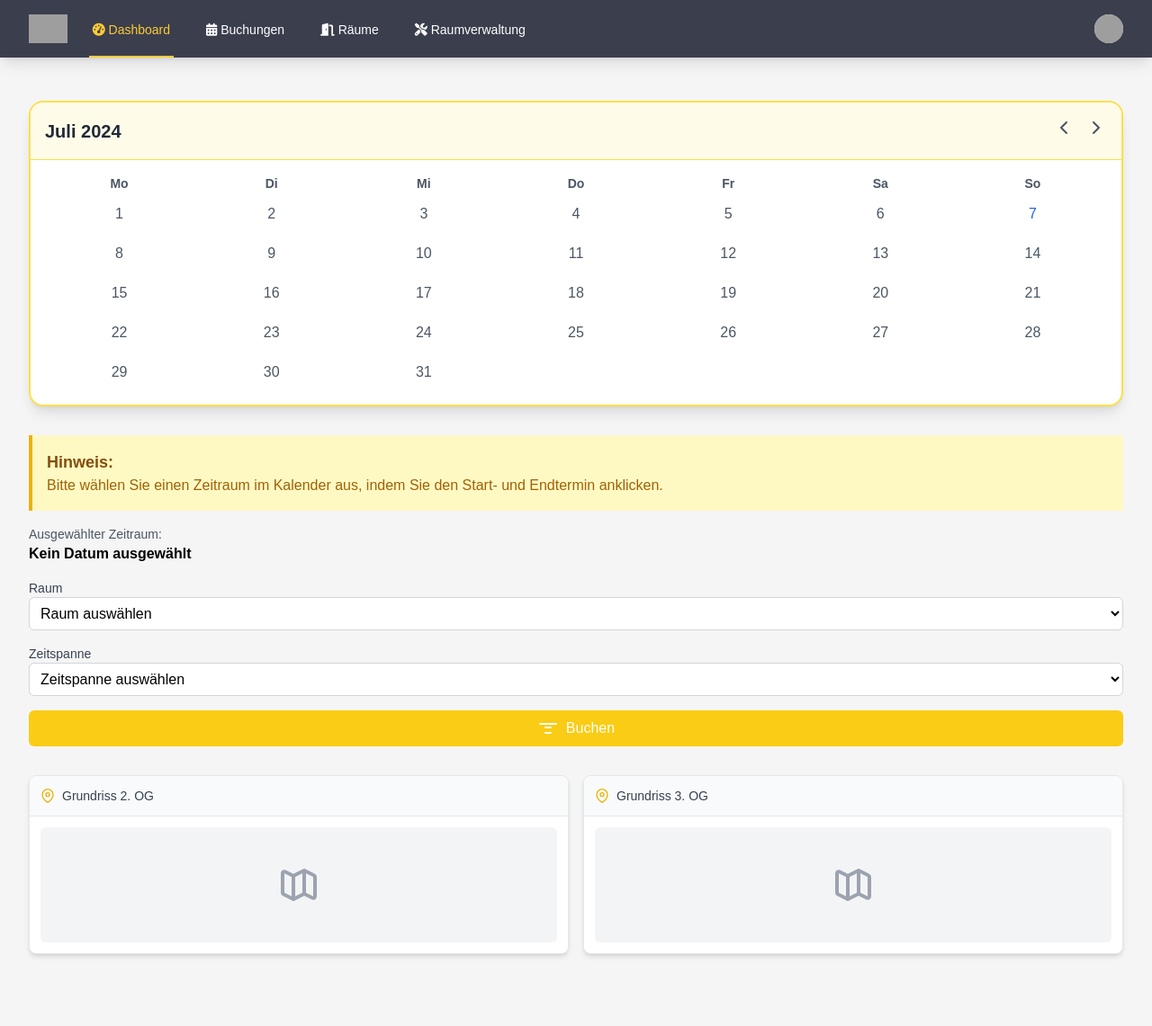
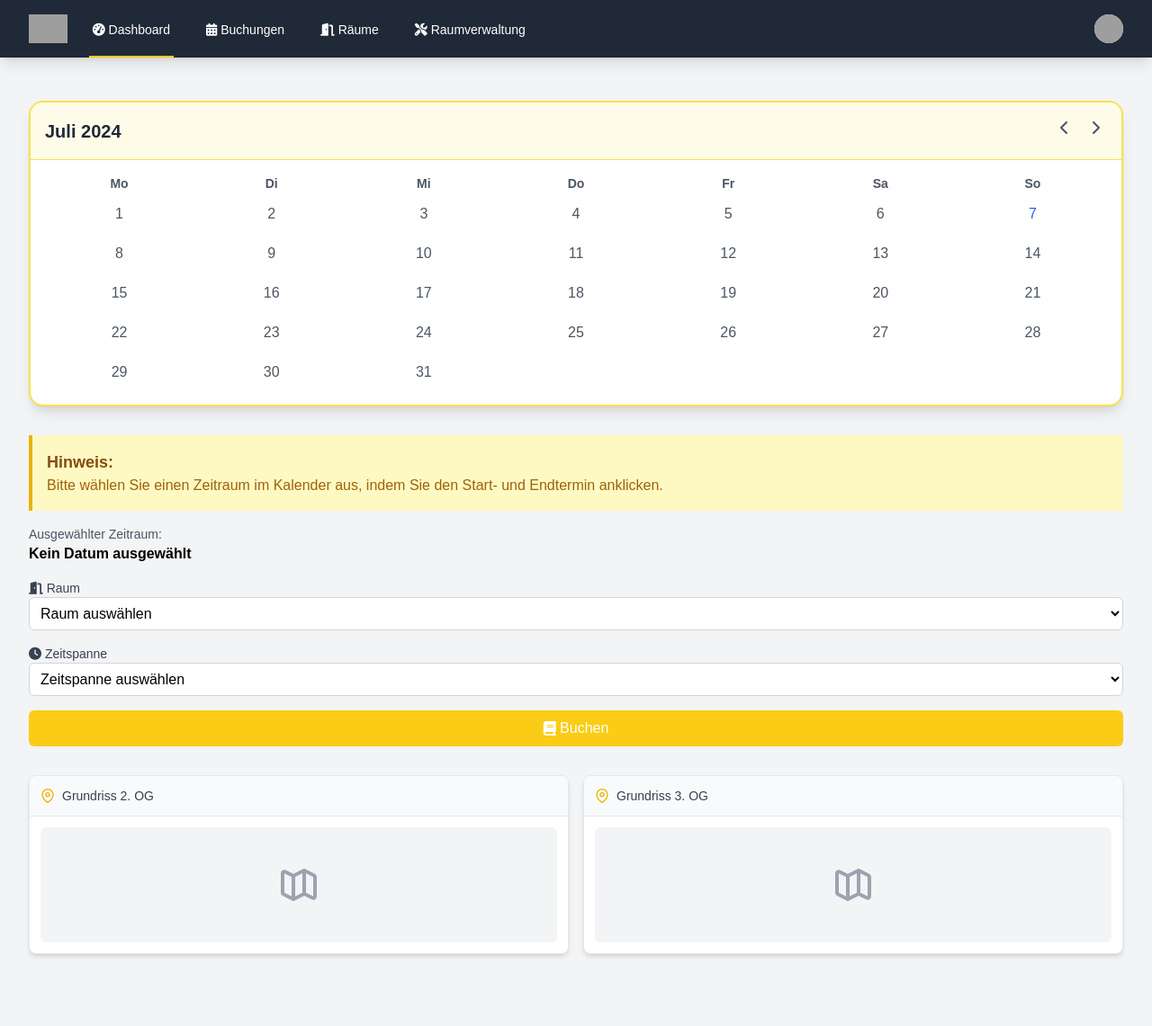
Before and after one commit to storminator89/roomie, a PHP site: page / in a window 1280 px wide. Shown: the whole page at 90% size. Run offline with PHP 8.4, Linux system fonts and the light colour scheme; the visitor is signed in with stand-in values (Sample User, id 1); data comes from the database, SQL or seed files in the repository; both versions use the stored data as it was after the commit; style sheets or scripts are compiled from the project's sources; some libraries are stand-ins or nearby versions; grey boxes are pictures that could not be loaded.

Commit message:
optimize rooms etc

```diff
--- a/index.php
+++ b/index.php
@@ -51,8 +51,8 @@ function getMonthlyBookings($db, $year, $month, $roomId)
     <link rel="stylesheet" href="styles.css">
 </head>
 
-<body class="bg-custom-background" x-data="roomieApp()">
-<nav class="bg-custom-nav shadow-lg" x-data="{ open: false }">
+<body class="bg-gray-100" x-data="roomieApp()">
+    <nav class="bg-gray-800 shadow-lg" x-data="{ open: false }">
         <div class="max-w-7xl mx-auto px-4 sm:px-6 lg:px-8">
             <div class="flex justify-between h-16">
                 <div class="flex">
@@ -62,17 +62,17 @@ function getMonthlyBookings($db, $year, $month, $roomId)
                         </a>
                     </div>
                     <div class="hidden sm:ml-6 sm:flex sm:space-x-8">
-                        <a href="index.php" class="inline-flex items-center px-1 pt-1 border-b-2 text-sm font-medium <?php echo $current_page == 'index.php' ? 'active' : 'inactive'; ?>">
+                        <a href="index.php" class="inline-flex items-center px-1 pt-1 border-b-2 text-sm font-medium text-white <?php echo $current_page == 'index.php' ? 'border-yellow-400' : 'border-transparent'; ?>">
                             <i class="fas fa-tachometer-alt"></i>&nbsp;Dashboard
                         </a>
-                        <a href="bookings.php" class="inline-flex items-center px-1 pt-1 border-b-2 text-sm font-medium <?php echo $current_page == 'bookings.php' ? 'active' : 'inactive'; ?>">
+                        <a href="bookings.php" class="inline-flex items-center px-1 pt-1 border-b-2 text-sm font-medium text-white <?php echo $current_page == 'bookings.php' ? 'border-yellow-400' : 'border-transparent'; ?>">
                             <i class="fas fa-calendar-alt"></i>&nbsp;Buchungen
                         </a>
-                        <a href="rooms.php" class="inline-flex items-center px-1 pt-1 border-b-2 text-sm font-medium <?php echo $current_page == 'rooms.php' ? 'active' : 'inactive'; ?>">
+                        <a href="rooms.php" class="inline-flex items-center px-1 pt-1 border-b-2 text-sm font-medium text-white <?php echo $current_page == 'rooms.php' ? 'border-yellow-400' : 'border-transparent'; ?>">
                             <i class="fas fa-door-open"></i>&nbsp;Räume
                         </a>
                         <?php if (isAdmin()) : ?>
-                            <a href="admin_rooms.php" class="inline-flex items-center px-1 pt-1 border-b-2 text-sm font-medium <?php echo $current_page == 'admin_rooms.php' ? 'active' : 'inactive'; ?>">
+                            <a href="admin_rooms.php" class="inline-flex items-center px-1 pt-1 border-b-2 text-sm font-medium text-white <?php echo $current_page == 'admin_rooms.php' ? 'border-yellow-400' : 'border-transparent'; ?>">
                                 <i class="fas fa-tools"></i>&nbsp;Raumverwaltung
                             </a>
                         <?php endif; ?>
@@ -94,7 +94,7 @@ function getMonthlyBookings($db, $year, $month, $roomId)
                     </div>
                 </div>
                 <div class="-mr-2 flex items-center sm:hidden">
-                    <button @click="open = !open" class="inline-flex items-center justify-center p-2 rounded-md text-gray-100 hover:text-gray-300 hover:bg-gray-700 focus:outline-none focus:ring-2 focus:ring-inset focus:ring-yellow-500" aria-expanded="false">
+                    <button @click="open = !open" class="inline-flex items-center justify-center p-2 rounded-md text-gray-400 hover:text-white hover:bg-gray-700 focus:outline-none focus:ring-2 focus:ring-inset focus:ring-yellow-500" aria-expanded="false">
                         <span class="sr-only">Open main menu</span>
                         <svg class="block h-6 w-6" xmlns="http://www.w3.org/2000/svg" fill="none" viewBox="0 0 24 24" stroke="currentColor" aria-hidden="true">
                             <path stroke-linecap="round" stroke-linejoin="round" stroke-width="2" d="M4 6h16M4 12h16M4 18h16" />
@@ -109,9 +109,9 @@ function getMonthlyBookings($db, $year, $month, $roomId)
 
         <div x-show="open" class="sm:hidden">
             <div class="pt-2 pb-3 space-y-1">
-                <a href="index.php" class="block pl-3 pr-4 py-2 border-l-4 text-base font-medium <?php echo $current_page == 'index.php' ? 'active' : 'inactive'; ?>"><i class="fas fa-tachometer-alt"></i>&nbsp;Dashboard</a>
-                <a href="bookings.php" class="block pl-3 pr-4 py-2 border-l-4 text-base font-medium <?php echo $current_page == 'bookings.php' ? 'active' : 'inactive'; ?>"><i class="fas fa-calendar-alt"></i>&nbsp;Buchungen</a>
-                <a href="rooms.php" class="block pl-3 pr-4 py-2 border-l-4 text-base font-medium <?php echo $current_page == 'rooms.php' ? 'active' : 'inactive'; ?>"><i class="fas fa-door-open"></i>&nbsp;Räume</a>
+                <a href="index.php" class="block pl-3 pr-4 py-2 border-l-4 text-base font-medium text-white <?php echo $current_page == 'index.php' ? 'bg-gray-900 border-yellow-400' : 'border-transparent'; ?>"><i class="fas fa-tachometer-alt"></i>&nbsp;Dashboard</a>
+                <a href="bookings.php" class="block pl-3 pr-4 py-2 border-l-4 text-base font-medium text-white <?php echo $current_page == 'bookings.php' ? 'bg-gray-900 border-yellow-400' : 'border-transparent'; ?>"><i class="fas fa-calendar-alt"></i>&nbsp;Buchungen</a>
+                <a href="rooms.php" class="block pl-3 pr-4 py-2 border-l-4 text-base font-medium text-white <?php echo $current_page == 'rooms.php' ? 'bg-gray-900 border-yellow-400' : 'border-transparent'; ?>"><i class="fas fa-door-open"></i>&nbsp;Räume</a>
             </div>
             <div class="pt-4 pb-3 border-t border-gray-200">
                 <div class="flex items-center px-4">
@@ -119,14 +119,14 @@ function getMonthlyBookings($db, $year, $month, $roomId)
                         <img class="h-10 w-10 rounded-full" src="https://images.unsplash.com/photo-1472099645785-5658abf4ff4e?ixlib=rb-1.2.1&ixid=eyJhcHBfaWQiOjEyMDd9&auto=format&fit=facearea&facepad=2&w=256&h=256&q=80" alt="">
                     </div>
                     <div class="ml-3">
-                        <div class="text-base font-medium text-gray-100"><?php echo htmlspecialchars($user_name); ?></div>
-                        <div class="text-sm font-medium text-gray-500">beispiel@email.com</div>
+                        <div class="text-base font-medium text-white"><?php echo htmlspecialchars($user_name); ?></div>
+                        <div class="text-sm font-medium text-gray-400">beispiel@email.com</div>
                     </div>
                 </div>
                 <div class="mt-3 space-y-1">
-                    <a href="profile.php" class="block px-4 py-2 text-base font-medium text-gray-100 hover:text-gray-300 hover:bg-gray-700"><i class="fas fa-user"></i>&nbsp;Ihr Profil</a>
-                    <a href="settings.php" class="block px-4 py-2 text-base font-medium text-gray-100 hover:text-gray-300 hover:bg-gray-700"><i class="fas fa-cog"></i>&nbsp;Einstellungen</a>
-                    <a href="logout.php" class="block px-4 py-2 text-base font-medium text-gray-100 hover:text-gray-300 hover:bg-gray-700"><i class="fas fa-sign-out-alt"></i>&nbsp;Abmelden</a>
+                    <a href="profile.php" class="block px-4 py-2 text-base font-medium text-white hover:text-white hover:bg-gray-700"><i class="fas fa-user"></i>&nbsp;Ihr Profil</a>
+                    <a href="settings.php" class="block px-4 py-2 text-base font-medium text-white hover:text-white hover:bg-gray-700"><i class="fas fa-cog"></i>&nbsp;Einstellungen</a>
+                    <a href="logout.php" class="block px-4 py-2 text-base font-medium text-white hover:text-white hover:bg-gray-700"><i class="fas fa-sign-out-alt"></i>&nbsp;Abmelden</a>
                 </div>
             </div>
         </div>
@@ -199,7 +199,7 @@ function getMonthlyBookings($db, $year, $month, $roomId)
             </div>
 
             <div class="mb-4">
-                <label for="selectedWorkspace" class="block text-sm font-medium text-gray-700">Raum</label>
+                <label for="selectedWorkspace" class="block text-sm font-medium text-gray-700"><i class="fas fa-door-open"></i>&nbsp;Raum</label>
                 <select id="selectedWorkspace" name="selectedWorkspace" class="w-full bg-white border border-gray-300 rounded-md p-2" x-model="selectedWorkspace" required @change="fetchBookings">
                     <option value="" disabled selected>Raum auswählen</option>
                     <?php while ($room = $rooms->fetch(PDO::FETCH_ASSOC)) : ?>
@@ -211,14 +211,14 @@ function getMonthlyBookings($db, $year, $month, $roomId)
             </div>
 
             <div class="mb-4" x-show="selectedWorkspace && startDate && endDate">
-                <h3 class="text-sm font-medium text-gray-700">Buchungen:</h3>
+                <h3 class="text-sm font-medium text-gray-700"><i class="fas fa-calendar-check"></i>&nbsp;Buchungen:</h3>
                 <table class="min-w-full bg-white">
                     <thead>
                         <tr>
-                            <th class="py-2 text-left px-4">Datum</th>
-                            <th class="py-2 text-left px-4">Startzeit</th>
-                            <th class="py-2 text-left px-4">Endzeit</th>
-                            <th class="py-2 text-left px-4">Name</th>
+                            <th class="py-2 text-left px-4"><i class="fas fa-calendar-day"></i>&nbsp;Datum</th>
+                            <th class="py-2 text-left px-4"><i class="fas fa-clock"></i>&nbsp;Startzeit</th>
+                            <th class="py-2 text-left px-4"><i class="fas fa-clock"></i>&nbsp;Endzeit</th>
+                            <th class="py-2 text-left px-4"><i class="fas fa-user"></i>&nbsp;Name</th>
                         </tr>
                     </thead>
                     <tbody>
@@ -244,7 +244,7 @@ function getMonthlyBookings($db, $year, $month, $roomId)
                     <input type="hidden" name="selectedWorkspace" x-bind:value="selectedWorkspace">
 
                     <div class="mb-4">
-                        <label for="time_period" class="block text-sm font-medium text-gray-700">Zeitspanne</label>
+                        <label for="time_period" class="block text-sm font-medium text-gray-700"><i class="fas fa-clock"></i>&nbsp;Zeitspanne</label>
                         <select id="time_period" name="time_period" x-model="selectedTimePeriod" class="w-full bg-white border border-gray-300 rounded-md p-2" required>
                             <option value="">Zeitspanne auswählen</option>
                             <option value="ganzerTag">Ganzer Tag (09:00 - 17:00)</option>
@@ -254,10 +254,7 @@ function getMonthlyBookings($db, $year, $month, $roomId)
                     </div>
 
                     <button type="submit" class="w-full bg-yellow-400 hover:bg-yellow-500 text-white rounded-md p-2 transition-colors duration-200 flex items-center justify-center">
-                        <svg xmlns="http://www.w3.org/2000/svg" class="h-6 w-6 mr-2" fill="none" viewBox="0 0 24 24" stroke="currentColor">
-                            <path stroke-linecap="round" stroke-linejoin="round" stroke-width="2" d="M3 7h18M9 17h6M9 11h6" />
-                        </svg>
-                        Buchen
+                        <i class="fas fa-book"></i>&nbsp;Buchen
                     </button>
                 </form>
             </div>
```
Also changed, not shown: bookings.php (+5 -3 lines), rooms.php (+28 -38 lines), roomie.db.
